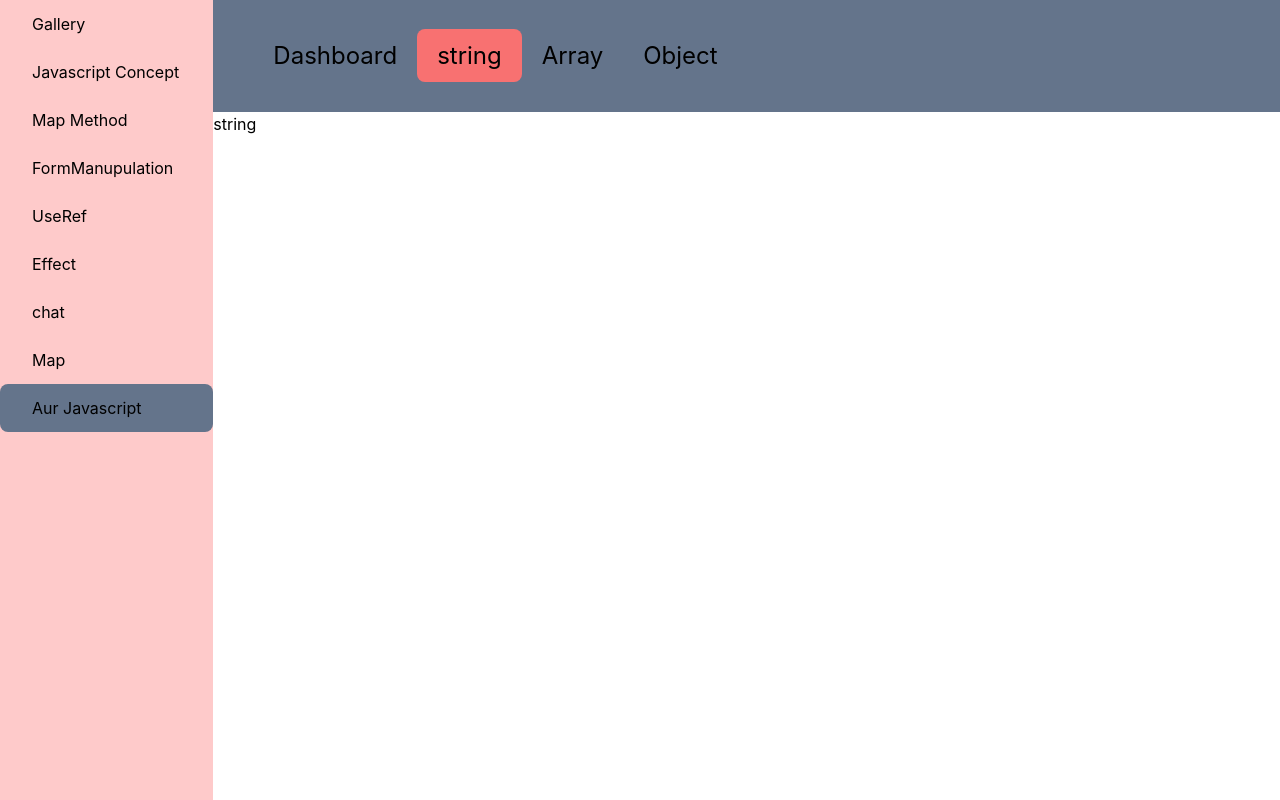
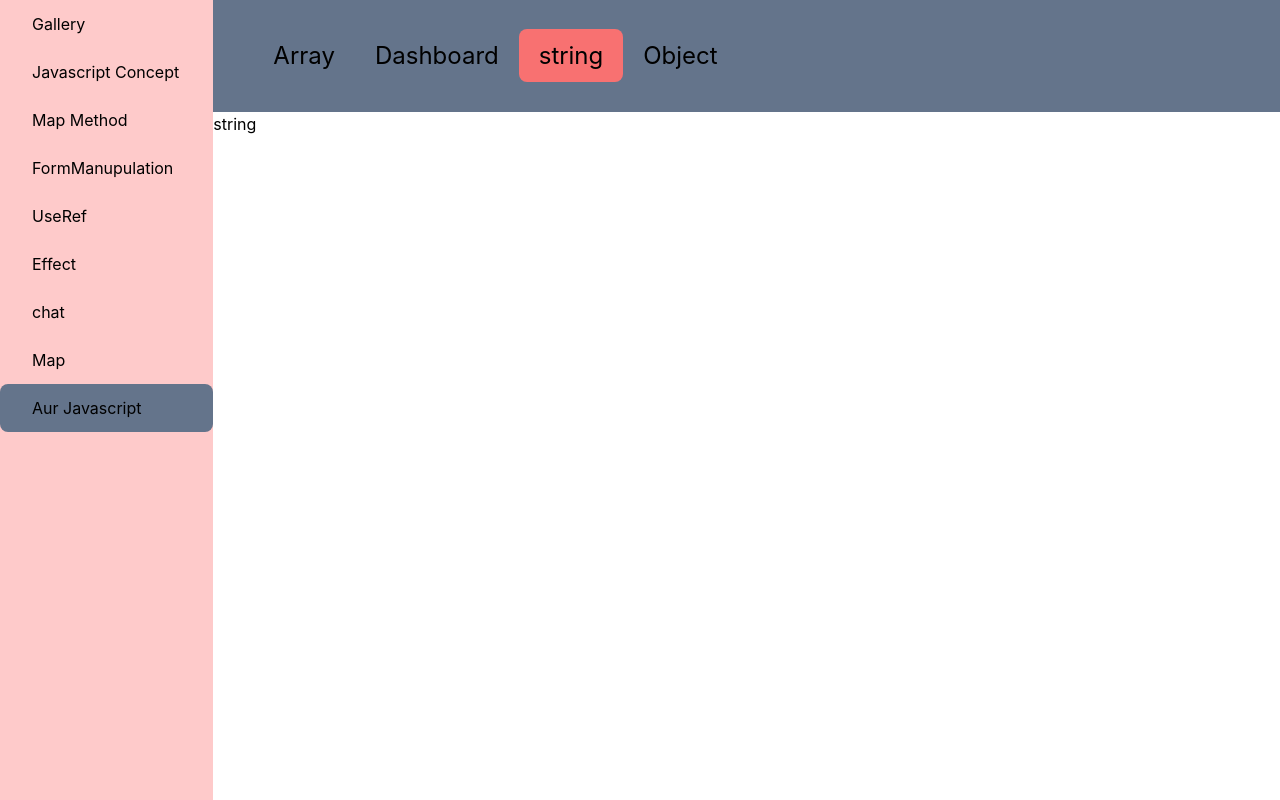
Before and after one commit to Ashiq-Shovon/React_Tailwindcss, a React (Create React App) app in the folder 1.react-concepts-with-tailwindcss/: page /chaiAurJavascript/string in a window 1280 px wide. Built offline with nearby package versions, Linux system fonts and the light colour scheme.

Commit message:
in navbar shifted end route from dashbaord to array so that the sate menu of dashboard can stay active all the way

```diff
--- a/1.react-concepts-with-tailwindcss/src/components/mainContent/chai_aur_javascript/layout/NavBar.js
+++ b/1.react-concepts-with-tailwindcss/src/components/mainContent/chai_aur_javascript/layout/NavBar.js
@@ -5,16 +5,46 @@ const NavBar = () => {
     <>
       <div className="bg-slate-500 text-2xl p-10">
         <div className=" ">
-          <NavLink to="." end className={({isActive}) => ( isActive ? "px-5 py-3 rounded-lg bg-red-400" :"px-5 py-3 rounded-lg ")}>
+          <NavLink
+            end
+            to="."
+            className={({ isActive }) =>
+              isActive
+                ? "px-5 py-3 rounded-lg  bg-red-400"
+                : "px-5 py-3 rounded-lg "
+            }
+          >
+            Array
+          </NavLink>
+          <NavLink
+            to="dashboard"
+            className={({ isActive }) =>
+              isActive
+                ? "px-5 py-3 rounded-lg bg-red-400"
+                : "px-5 py-3 rounded-lg "
+            }
+          >
             Dashboard
           </NavLink>
-          <NavLink to="string" className={({isActive}) => ( isActive ? " px-5 py-3 rounded-lg bg-red-400" :"px-5 py-3 rounded-lg ")}>
+          <NavLink
+            to="string"
+            className={({ isActive }) =>
+              isActive
+                ? " px-5 py-3 rounded-lg bg-red-400"
+                : "px-5 py-3 rounded-lg "
+            }
+          >
             string
           </NavLink>
-          <NavLink to="array" className={({isActive}) => ( isActive ? "px-5 py-3 rounded-lg  bg-red-400" :"px-5 py-3 rounded-lg ")}>
-            Array
-          </NavLink>
-          <NavLink to="object" className={({isActive}) => ( isActive ? "px-5 py-3 rounded-lg  bg-red-400" :"px-5 py-3 rounded-lg ")}>
+
+          <NavLink
+            to="object"
+            className={({ isActive }) =>
+              isActive
+                ? "px-5 py-3 rounded-lg  bg-red-400"
+                : "px-5 py-3 rounded-lg "
+            }
+          >
             Object
           </NavLink>
         </div>
```
